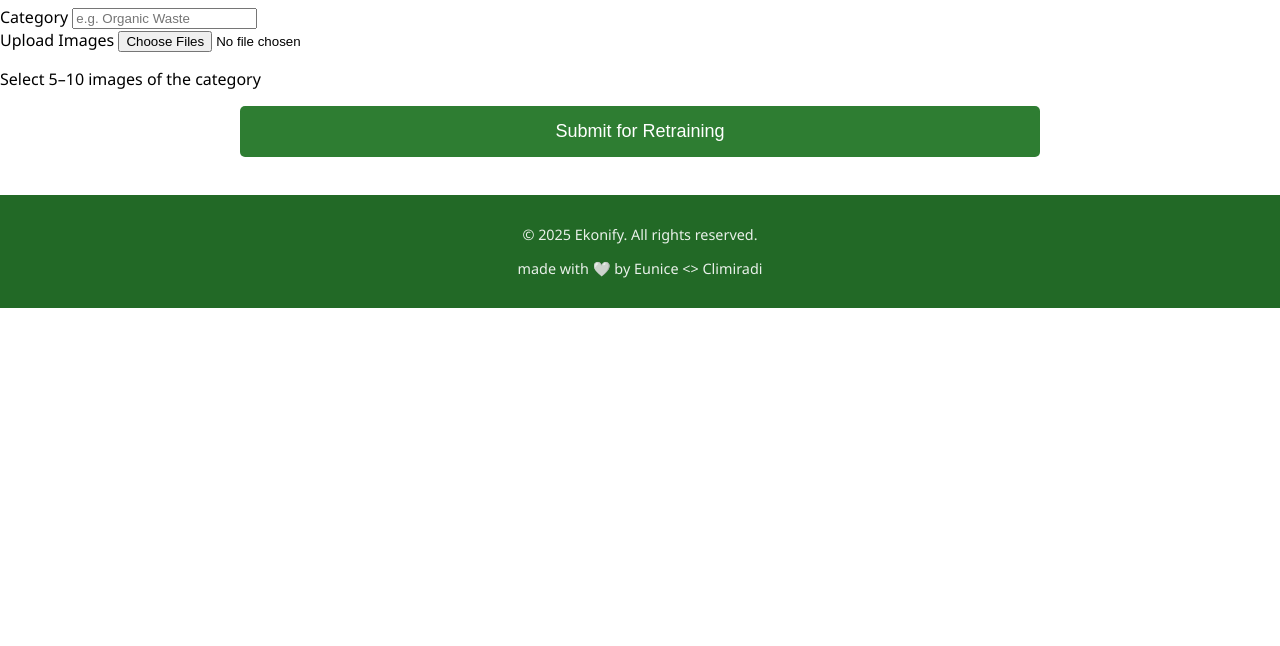
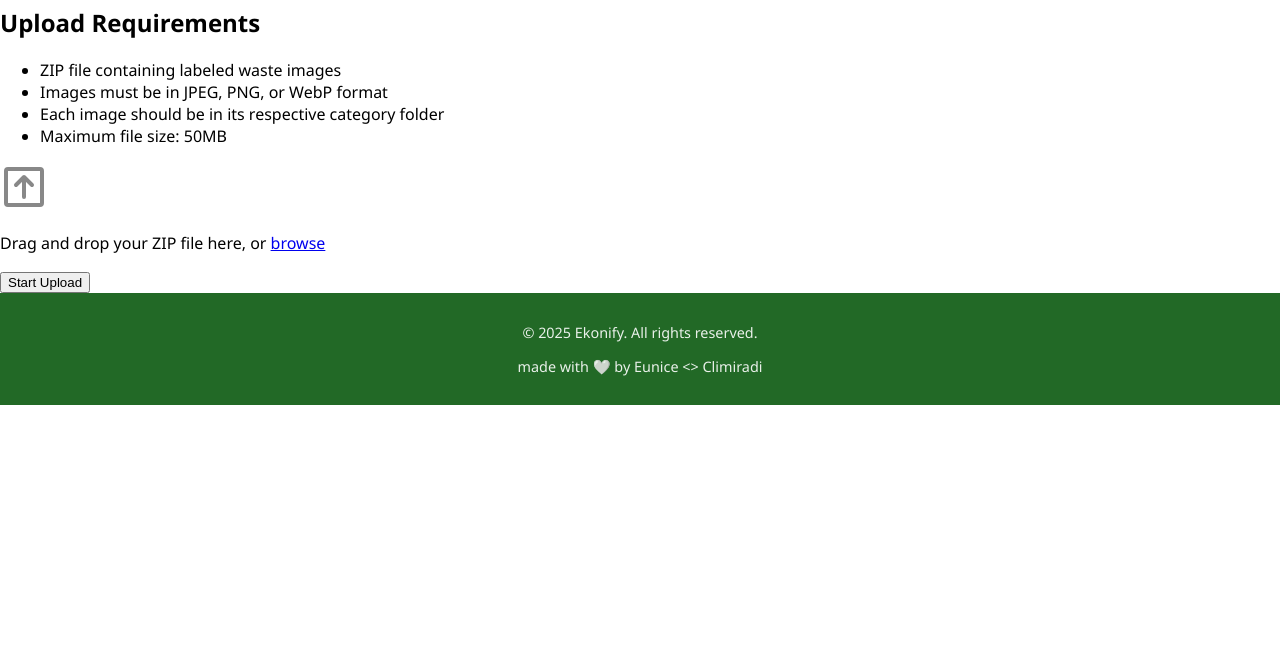
Before and after one commit to eadewusic/Ekonify-MLOP, a plain HTML site: page front-end/static/templates/retrain.html in a window 1280 px wide. Shown: the part 154-800 px from the top of the page. Drawn offline with Linux system fonts and the light colour scheme.

```diff
--- a/front-end/static/templates/retrain.html
+++ b/front-end/static/templates/retrain.html
@@ -26,29 +26,34 @@
         </nav>
     </header>
 
-    <div class="container">
-        <h1 class="title">Retrain Model</h1>
+    <div class="retrain-container">
+        <h1 class="retrain-title">Model Retraining</h1>
 
-        <form id="retrainForm" class="form-section">
-            <div class="form-group">
-                <label for="category">Category</label>
-                <input type="text" id="category" name="category" required placeholder="e.g. Organic Waste" />
+        <div class="requirements-card">
+            <h2 class="requirements-title">Upload Requirements</h2>
+            <ul class="requirements-list">
+                <li>ZIP file containing labeled waste images</li>
+                <li>Images must be in JPEG, PNG, or WebP format</li>
+                <li>Each image should be in its respective category folder</li>
+                <li>Maximum file size: 50MB</li>
+            </ul>
+        </div>
+
+        <div class="upload-area" id="dropZone">
+            <div class="retrain-upload-icon">
+                <svg width="48" height="48" viewBox="0 0 24 24" fill="none" xmlns="http://www.w3.org/2000/svg">
+                    <path d="M12 17V7M12 7L8 11M12 7L16 11" stroke="#888" stroke-width="2" stroke-linecap="round"
+                        stroke-linejoin="round" />
+                    <path
+                        d="M20 21H4C3.44772 21 3 20.5523 3 20V4C3 3.44772 3.44772 3 4 3H20C20.5523 3 21 3.44772 21 4V20C21 20.5523 20.5523 21 20 21Z"
+                        stroke="#888" stroke-width="2" />
+                </svg>
             </div>
+            <p class="retrain-upload-text">Drag and drop your ZIP file here, or <a href="#" class="browse-link">browse</a></p>
+        </div>
 
-            <div class="form-group">
-                <label for="images">Upload Images</label>
-                <input type="file" id="images" name="images" multiple accept="image/*" required />
-                <p class="note">Select 5–10 images of the category</p>
-            </div>
-
-            <button type="submit" class="predict-btn">Submit for Retraining</button>
-        </form>
-
-        <div id="retrainStatus" class="status hidden"></div>
+        <button class="retrain-upload-button" id="uploadButton">Start Upload</button>
     </div>
-
-    <script src="/front-end/script.js"></script>
-</body>
 
 <!-- footer section -->
 
```
